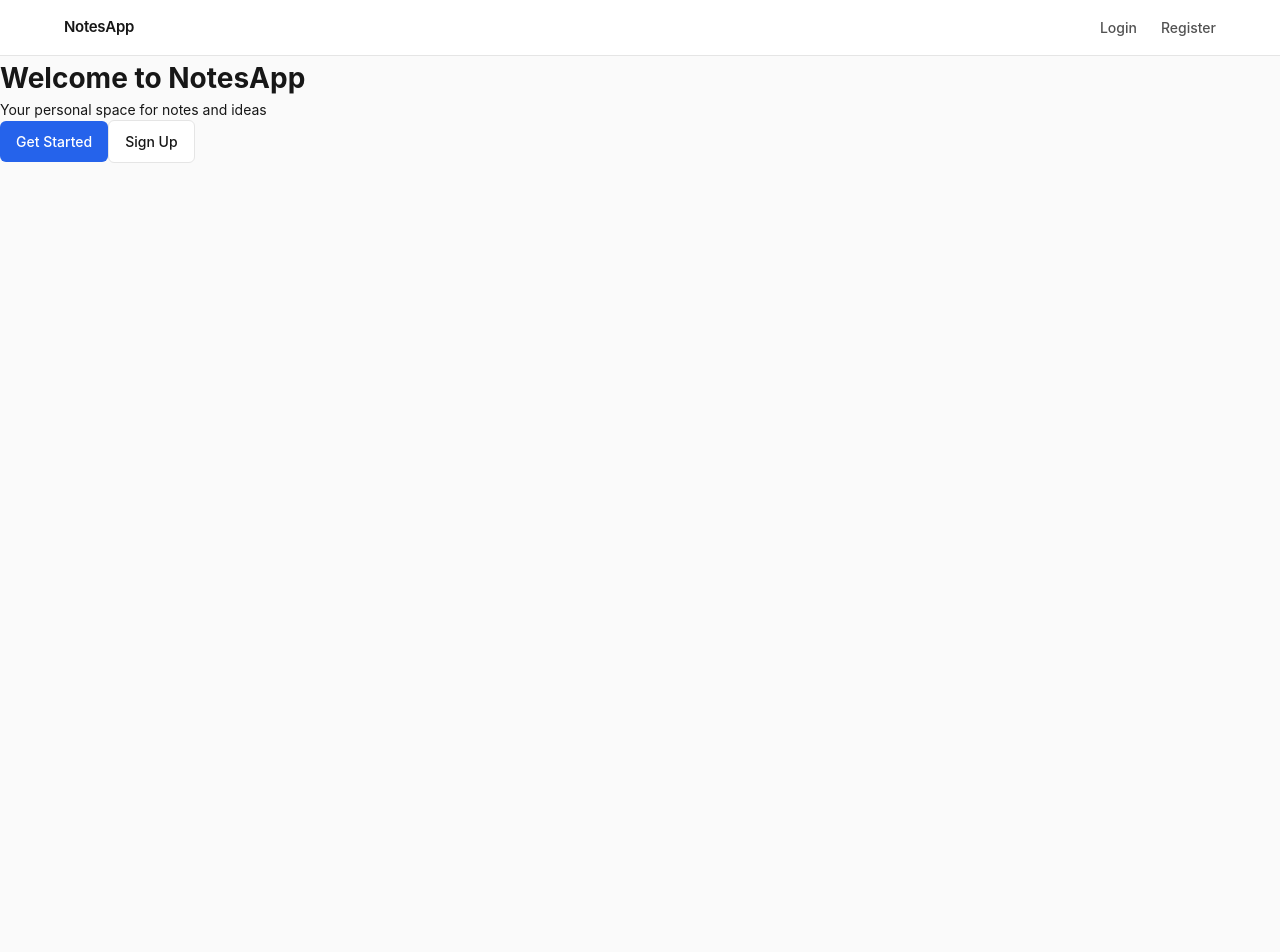
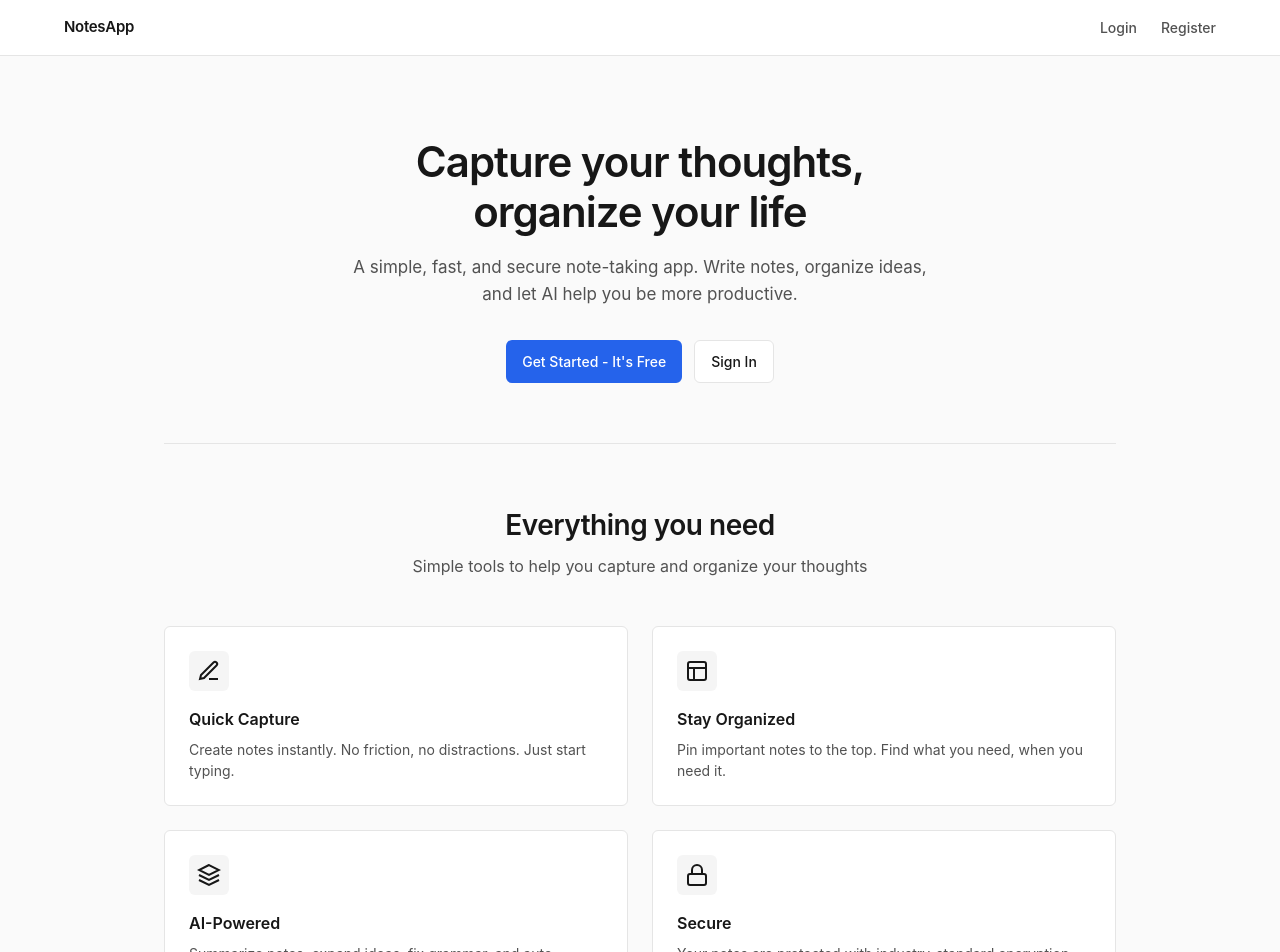
Before and after one commit to sammy200-ui/NotesApp, a React (Vite) app in the folder frontend/: page / in a window 1280 px wide. Shown: the top 952 px of the page. Before the commit the page ends 800 px from the top, so only its background shows below. Built offline with nearby package versions, Linux system fonts and the light colour scheme; no server answers.

Commit message:
update landing page

```diff
--- a/frontend/src/pages/Home.jsx
+++ b/frontend/src/pages/Home.jsx
@@ -2,19 +2,85 @@ import { Link } from 'react-router-dom';
 
 const Home = () => {
   return (
-    <div className="home-container">
-      <div className="home-content">
-        <h1>Welcome to NotesApp</h1>
-        <p>Your personal space for notes and ideas</p>
-        <div className="home-buttons">
-          <Link to="/login" className="btn btn-primary">
-            Get Started
-          </Link>
-          <Link to="/register" className="btn btn-secondary">
-            Sign Up
-          </Link>
+    <div className="landing">
+      {/* Hero Section */}
+      <section className="hero">
+        <div className="hero-content">
+          <h1>Capture your thoughts, organize your life</h1>
+          <p>
+            A simple, fast, and secure note-taking app. Write notes, organize ideas,
+            and let AI help you be more productive.
+          </p>
+          <div className="hero-buttons">
+            <Link to="/register" className="btn btn-primary">
+              Get Started - It's Free
+            </Link>
+            <Link to="/login" className="btn btn-secondary">
+              Sign In
+            </Link>
+          </div>
         </div>
-      </div>
+      </section>
+
+      {/* Features Section */}
+      <section className="features">
+        <div className="features-header">
+          <h2>Everything you need</h2>
+          <p>Simple tools to help you capture and organize your thoughts</p>
+        </div>
+
+        <div className="features-grid">
+          <div className="feature-card">
+            <div className="feature-icon">
+              <svg width="24" height="24" viewBox="0 0 24 24" fill="none" stroke="currentColor" strokeWidth="2">
+                <path d="M12 20h9M16.5 3.5a2.12 2.12 0 0 1 3 3L7 19l-4 1 1-4L16.5 3.5z"/>
+              </svg>
+            </div>
+            <h3>Quick Capture</h3>
+            <p>Create notes instantly. No friction, no distractions. Just start typing.</p>
+          </div>
+
+          <div className="feature-card">
+            <div className="feature-icon">
+              <svg width="24" height="24" viewBox="0 0 24 24" fill="none" stroke="currentColor" strokeWidth="2">
+                <rect x="3" y="3" width="18" height="18" rx="2" ry="2"/>
+                <line x1="3" y1="9" x2="21" y2="9"/>
+                <line x1="9" y1="21" x2="9" y2="9"/>
+              </svg>
+            </div>
+            <h3>Stay Organized</h3>
+            <p>Pin important notes to the top. Find what you need, when you need it.</p>
+          </div>
+
+          <div className="feature-card">
+            <div className="feature-icon">
+              <svg width="24" height="24" viewBox="0 0 24 24" fill="none" stroke="currentColor" strokeWidth="2">
+                <path d="M12 2L2 7l10 5 10-5-10-5z"/>
+                <path d="M2 17l10 5 10-5"/>
+                <path d="M2 12l10 5 10-5"/>
+              </svg>
+            </div>
+            <h3>AI-Powered</h3>
+            <p>Summarize notes, expand ideas, fix grammar, and auto-generate tags.</p>
+          </div>
+
+          <div className="feature-card">
+            <div className="feature-icon">
+              <svg width="24" height="24" viewBox="0 0 24 24" fill="none" stroke="currentColor" strokeWidth="2">
+                <rect x="3" y="11" width="18" height="11" rx="2" ry="2"/>
+                <path d="M7 11V7a5 5 0 0 1 10 0v4"/>
+              </svg>
+            </div>
+            <h3>Secure</h3>
+            <p>Your notes are protected with industry-standard encryption and authentication.</p>
+          </div>
+        </div>
+      </section>
+
+      {/* Footer */}
+      <footer className="landing-footer">
+        <p>Built with React, Node.js, and MongoDB</p>
+      </footer>
     </div>
   );
 };
```
